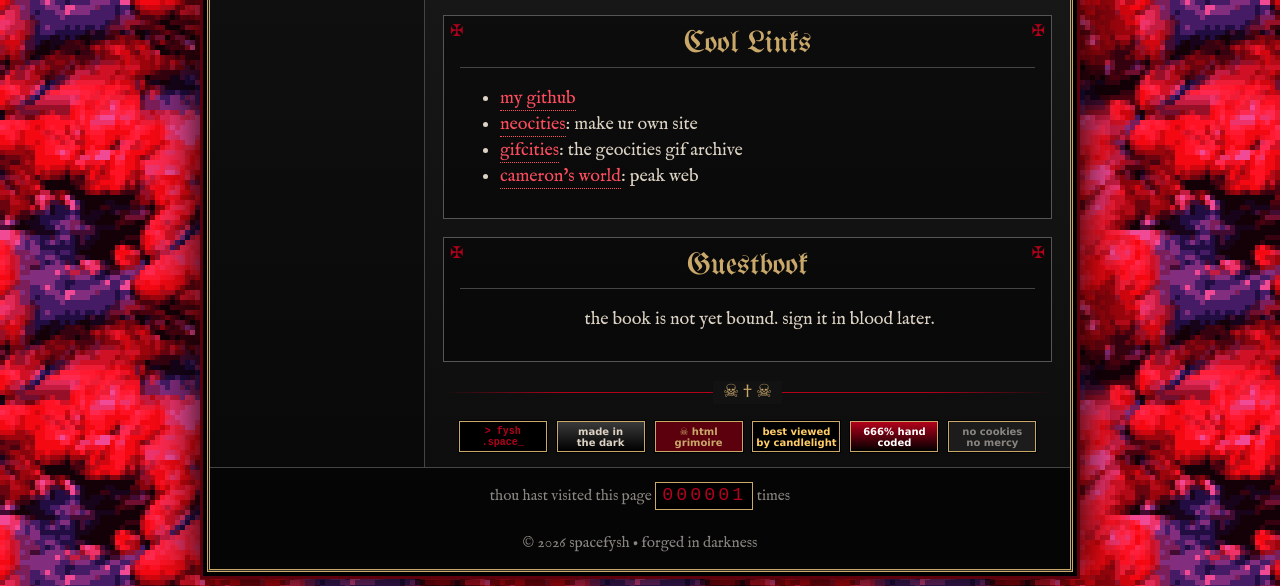
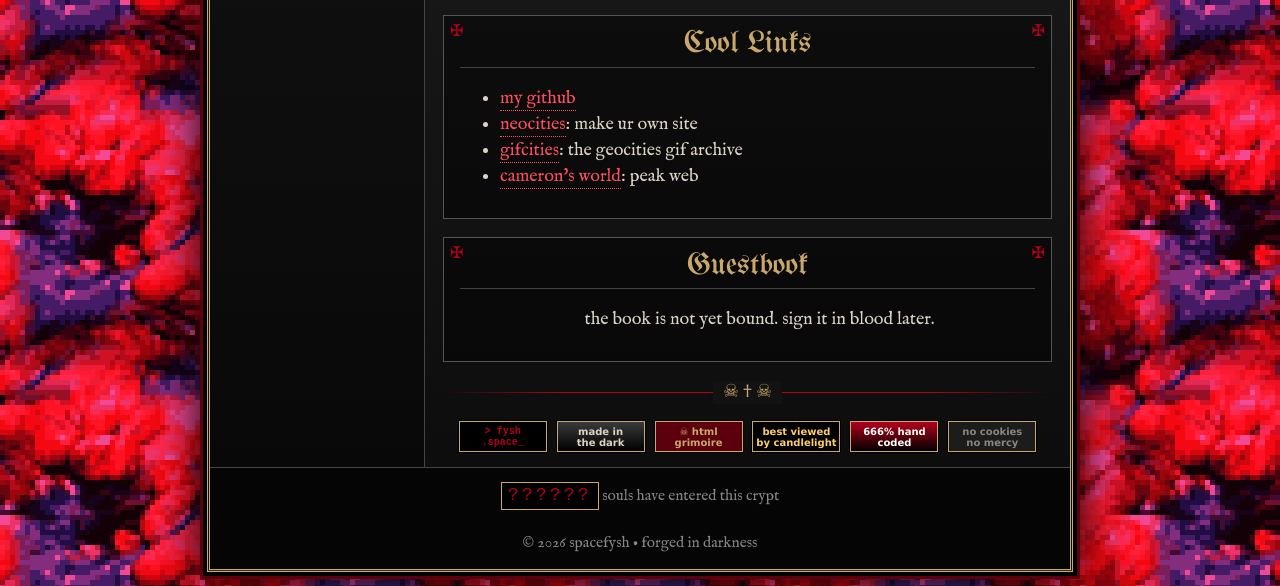
Before and after one commit to spacefysh/spacefysh.github.io, a plain HTML site: page index.html in a window 1280 px wide. Shown: the part 765-1351 px from the top of the page. Drawn offline with Linux system fonts and the light colour scheme.

Commit message:
Show site-wide visit total from GoatCounter
Co-Authored-By: Claude Opus 5.5 <noreply@anthropic.com>
Claude-Session: https://claude.ai/code/session_01Bx8kVGpBTU35m6tV9kAxxo

```diff
--- a/index.html
+++ b/index.html
@@ -372,21 +372,28 @@
 			</div>
 
 			<div class="footer">
-				thou hast visited this page <span class="counter" id="visits">000001</span> times<br><br>
+				<span class="counter" id="visits">------</span> souls have entered this crypt<br><br>
 				&copy; 2026 spacefysh &bull; forged in darkness
 			</div>
 
 		</div>
 
 		<script>
-			// count visits on this device only (no tracking, just for fun)
-			try {
-				let n = parseInt(localStorage.getItem('visits') || '0') + 1;
-				localStorage.setItem('visits', n);
-				document.getElementById('visits').textContent = String(n).padStart(6, '0');
-			} catch (e) {
-				// storage blocked, keep the default number
-			}
+			// total visits for the whole site, fetched from goatcounter
+			fetch('https://spacefysh.goatcounter.com/counter/TOTAL.json')
+				.then(function (r) {
+					if (!r.ok) throw new Error('counter not available');
+					return r.json();
+				})
+				.then(function (data) {
+					// count comes back like "1,234", keep only the digits
+					const n = String(data.count).replace(/\D/g, '');
+					document.getElementById('visits').textContent = n.padStart(6, '0');
+				})
+				.catch(function () {
+					// counter blocked or turned off, show a spooky unknown
+					document.getElementById('visits').textContent = '??????';
+				});
 
 			// little crosses falling behind the mouse, skipped if user wants less motion
 			if (!window.matchMedia('(prefers-reduced-motion: reduce)').matches) {
@@ -408,6 +415,9 @@
 				});
 			}
 		</script>
+		<!-- goatcounter: counts visits, no cookies -->
+		<script data-goatcounter="https://spacefysh.goatcounter.com/count"
+		        async src="//gc.zgo.at/count.js"></script>
 	</body>
 
 </html>
```
